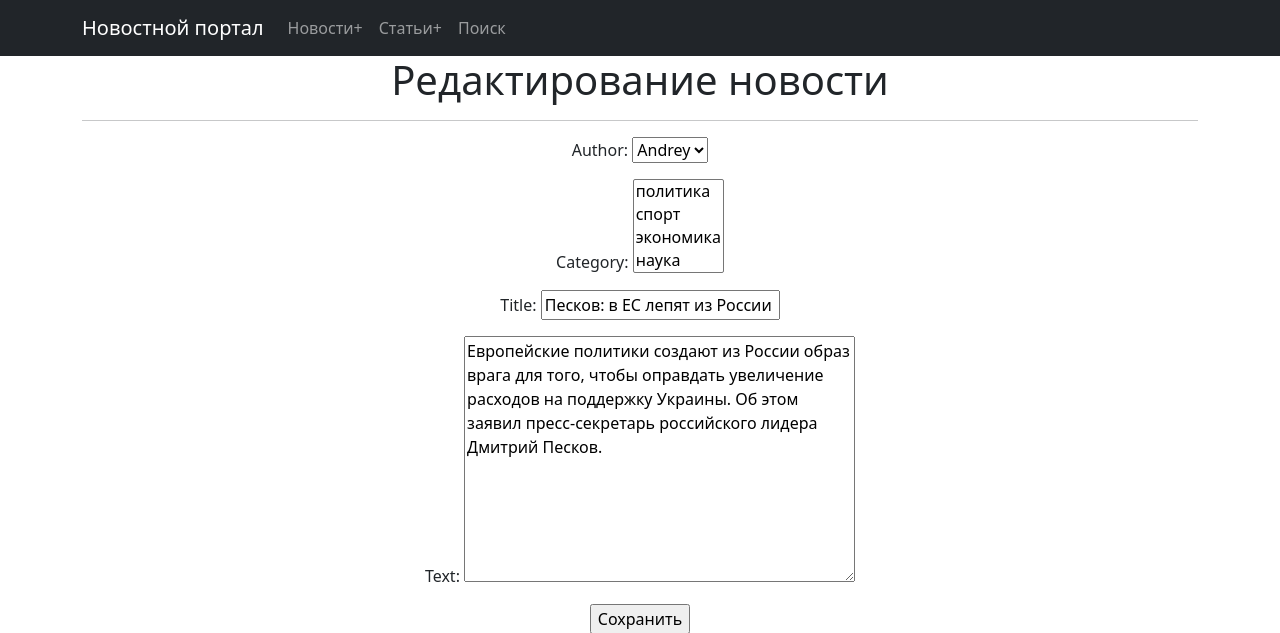
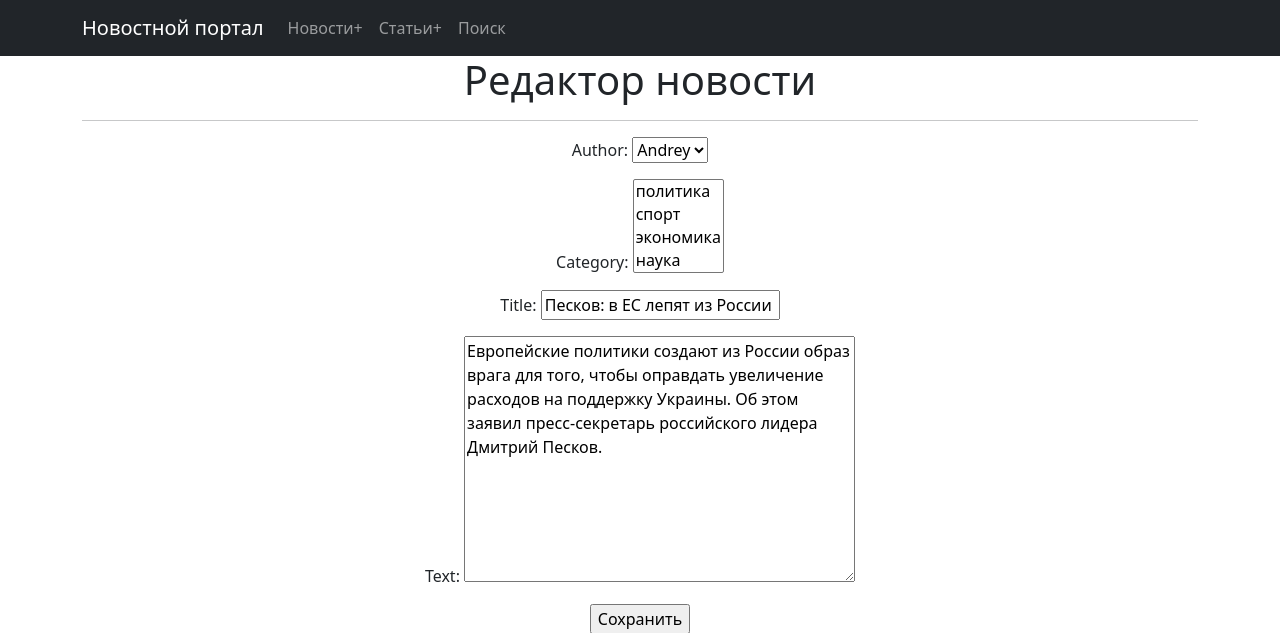
Before and after one commit to miheich1911/Django_project, a Django app: page /news/1/edit/ in a window 1280 px wide. Shown: the top 633 px of the page. Run offline with Django 4.2, Linux system fonts and the light colour scheme; data comes from the database, SQL or seed files in the repository; some libraries are stand-ins or nearby versions.

Commit message:
post_edit.html

```diff
--- a/NewsPortal/templates/flatpages/post_edit.html
+++ b/NewsPortal/templates/flatpages/post_edit.html
@@ -2,9 +2,9 @@
 
 {% block content %}
     {% if post.post_type == 'NW' %}
-        <h1>Редактирование новости</h1>
+        <h1>Редактор новости</h1>
     {% else %}
-        <h1>Редактирование статьи</h1>
+        <h1>Редактир статьи</h1>
     {% endif %}
         <hr>
         <form action="" method="post">
```
